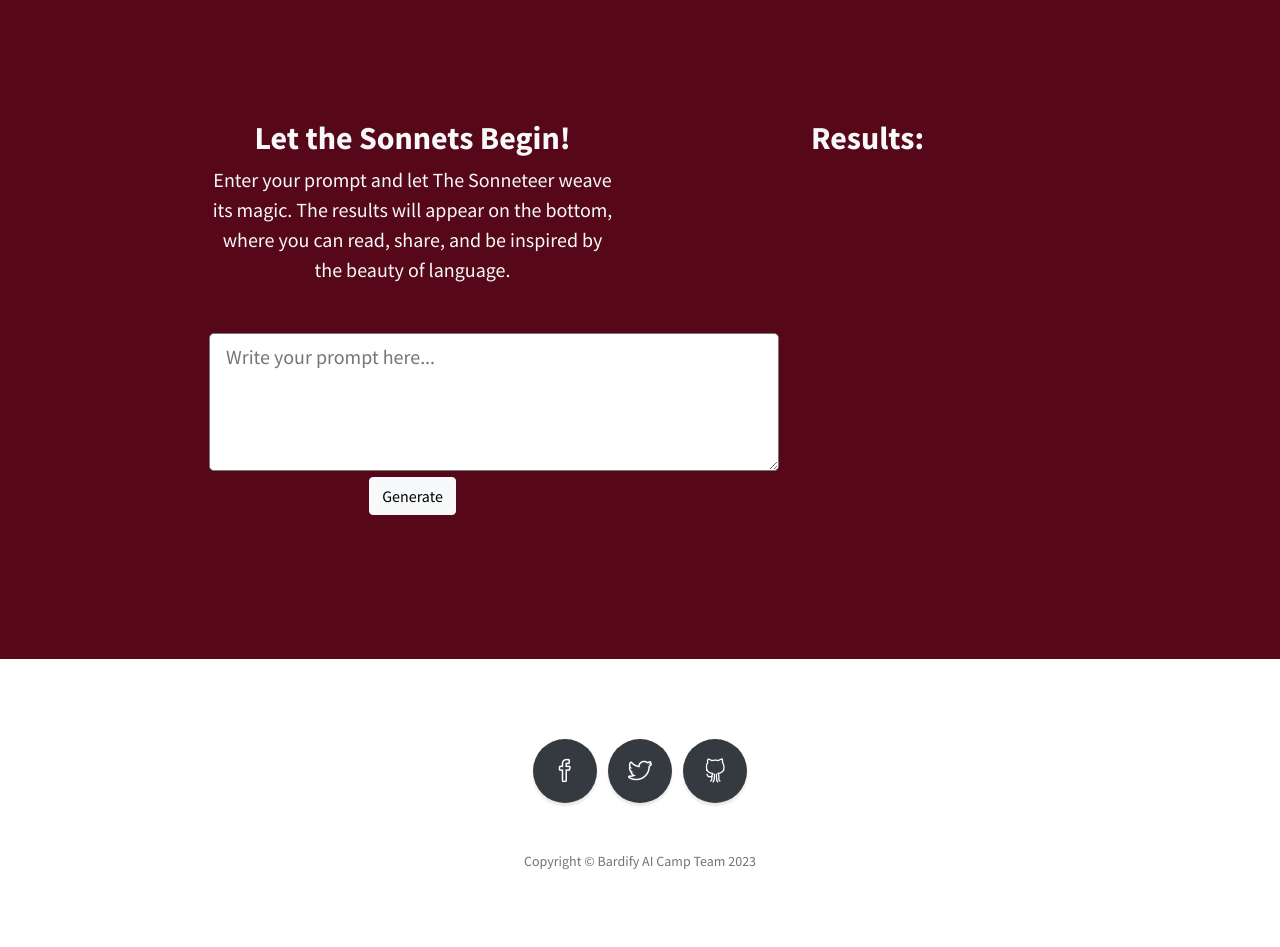
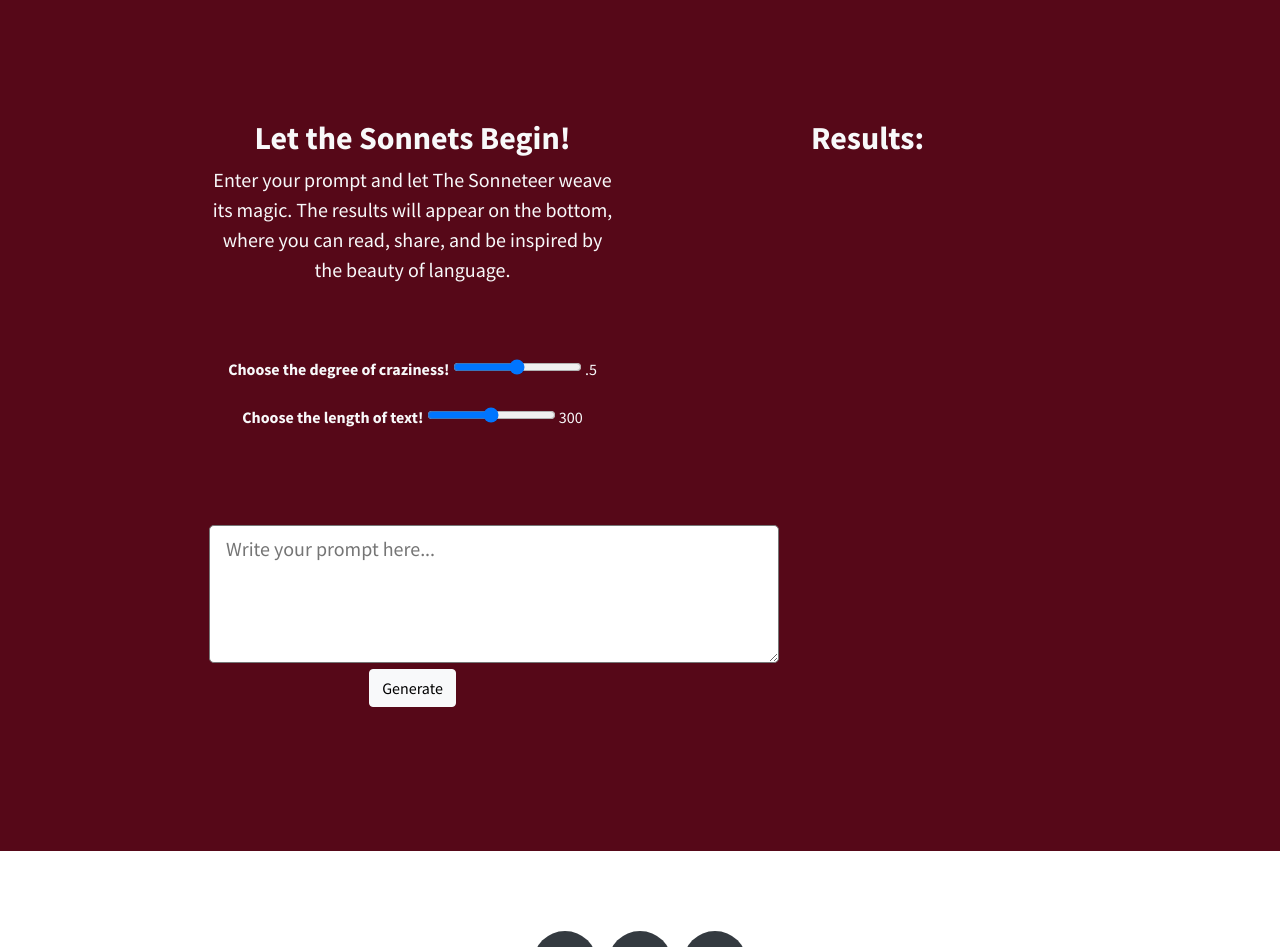
Before and after one commit to ghoshdebapratim1/NLP-CrashCourse, a Flask app: template templates/results.html in a window 1280 px wide. Shown: the part 183-1130 px from the top of the page. Run offline with Flask 2, Linux system fonts and the light colour scheme; the template is opened without the code that fills it, so the values that code supplies are empty; some libraries are stand-ins or nearby versions.

Commit message:
Updated forms and changed text color

```diff
--- a/main.py
+++ b/main.py
@@ -51,10 +51,10 @@ Finish the two functions below to complete the website's backend.
 def generate_text():
   prompt = request.form['prompt']
   parameters = {
-    'temperature': 1,
+    'temperature': request.form['temp'],
     'num_return_sequences': 1,
     'top_k': 50,
-    'max_new_tokens': 250,
+    'max_new_tokens': request.form['length'],
   }
   generated_text = model.query({
     "inputs": prompt,
--- a/templates/results.html
+++ b/templates/results.html
@@ -47,7 +47,27 @@
                     <div class="col-lg-5">
                         <h2 class="text-light">Let the Sonnets Begin!</h2>
                         <p class="text-light lead mb-5"><strong> Enter your prompt and let The Sonneteer weave its magic. The results will appear on the bottom, where you can read, share, and be inspired by the beauty of language.</strong></p>
-                        <form action="{{url_for('generate_text')}}" method="POST" source="custom" name="form-1" >
+
+                          <br>
+                            <div>
+                              <div class="form-group">
+                               <label for="temp" class="text-light"><strong>Choose the degree of craziness!</strong></label>
+                                <input type="range" min="0.01" max="1" value="0.5" step="0.01" id="temp" name="temp" oninput="this.nextElementSibling.value = this.value">
+                                <output class = "text-light">.5</output>
+
+                              </div>
+                            </div>
+                            <br>
+                            <div class="form-group">
+                                <label for="length" class="text-light"><strong>Choose the length of text!</strong></label>
+                                <input type="range" min="50" max="250" value="150" id="length" name="length" oninput="this.nextElementSibling.value = this.value">
+                              <output class = "text-light">300</output>
+                            </div>
+
+                            <br>
+
+                            <br>
+<br><br>
                           <div class="form-group">
                             <textarea class="form-control-lg" rows="4" cols="50" placeholder="Write your prompt here..." required="" id="text_gen_input" name="prompt"></textarea>
                           </div>
@@ -60,7 +80,7 @@
                     <div class="col-lg-5">
                       <h2 class="text-light">Results:</h2>
                       <ul id="generated_ul">
-                      <p>
+                      <p style="color: white;">
                         {{ generated}}
                         </p>
                       <!-- generated items will be here. -->
```
